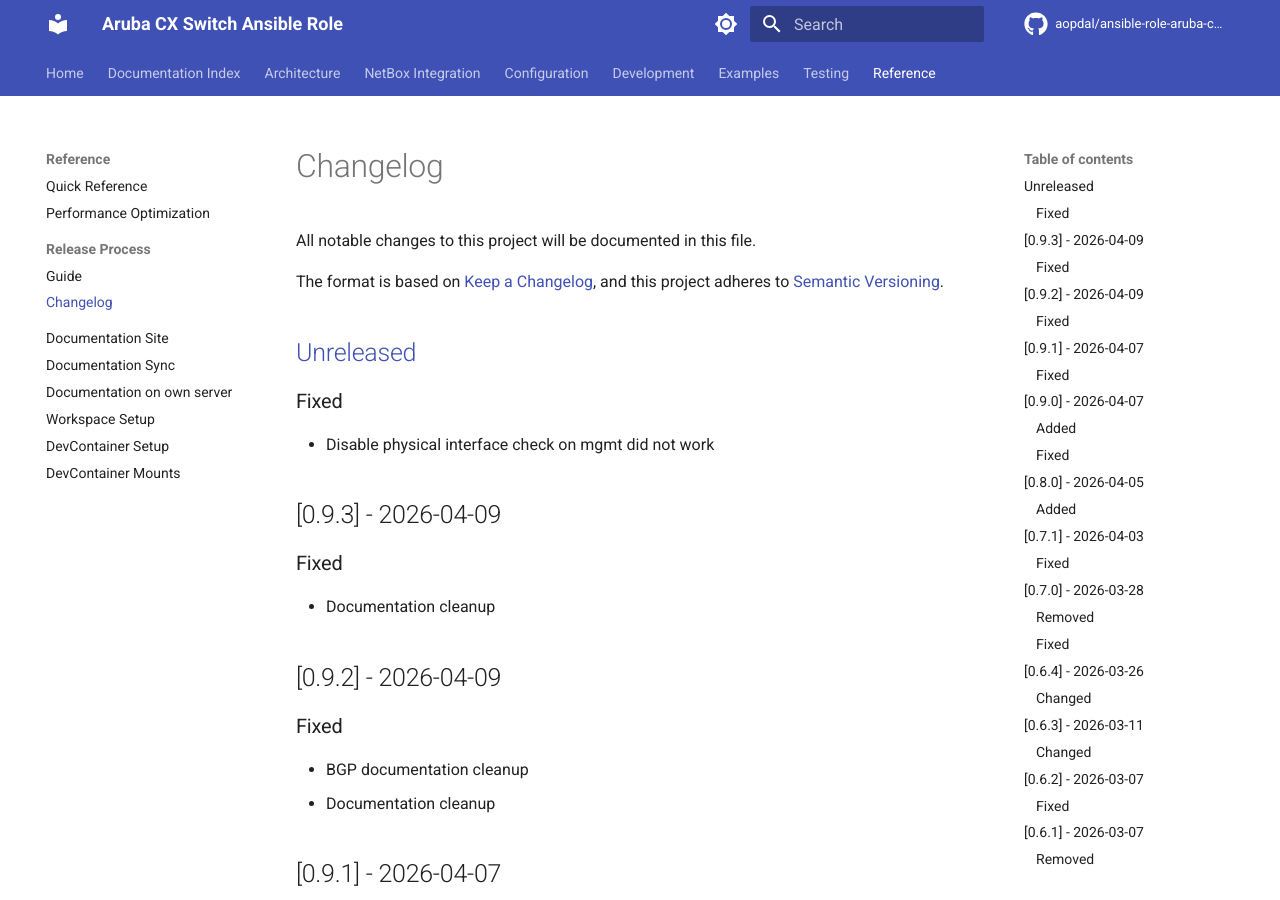
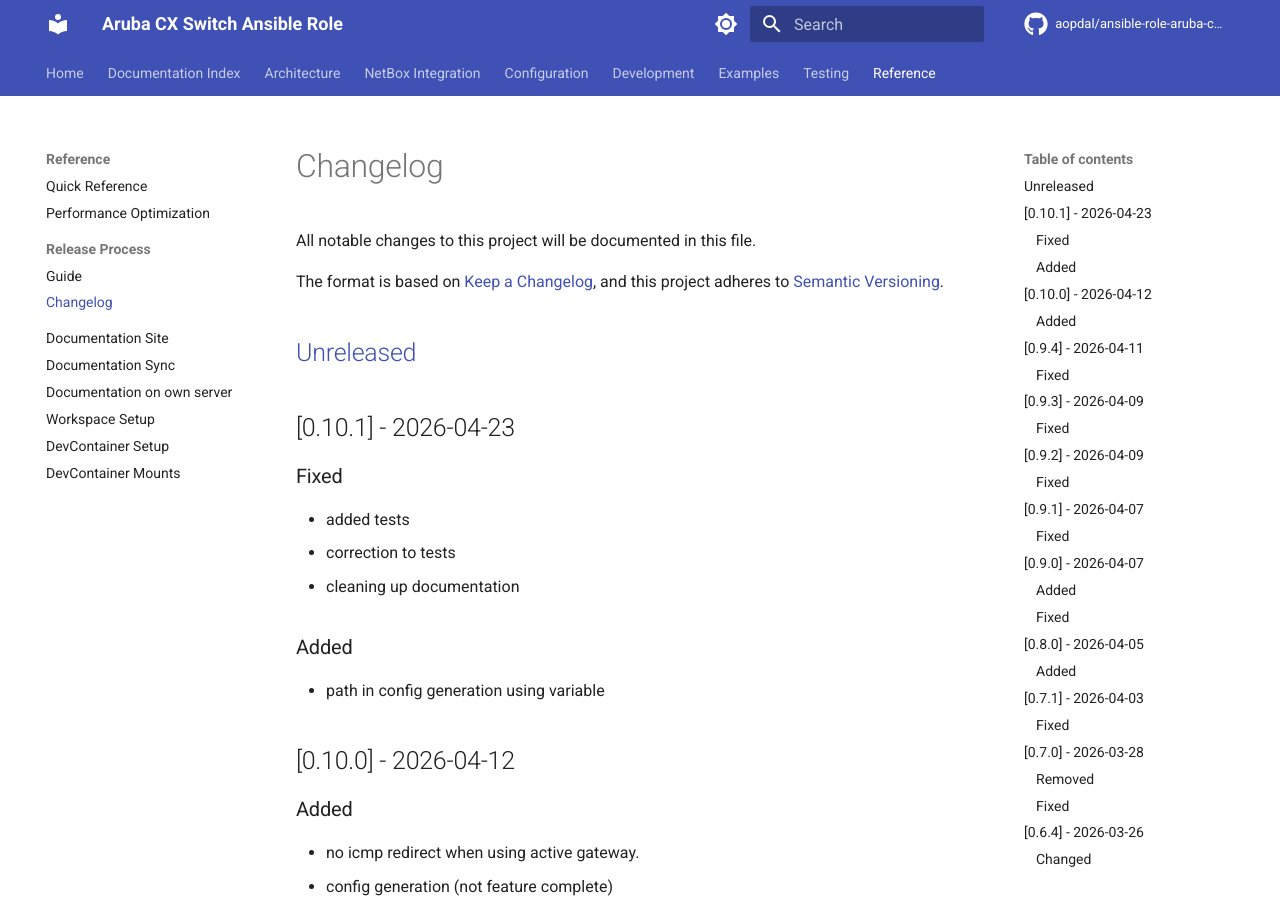
Before and after one commit to aopdal/ansible-role-aruba-cx-switch, an MkDocs documentation site: the page built from docs/CHANGELOG.md, in a window 1280 px wide and 900 px high. Built offline with MkDocs 1.6.1 and Material for MkDocs 9.7.7, drawn with Linux system fonts in a browser that asks for light colours; comment, search, counter and statistics services are not loaded.

Commit message:
chore: release version 0.10.1

```diff
--- a/docs/CHANGELOG.md
+++ b/docs/CHANGELOG.md
@@ -6,6 +6,27 @@
 and this project adheres to [Semantic Versioning](https://semver.org/spec/v2.0.0.html).
 
 ## [Unreleased]
+
+## [0.10.1] - 2026-04-23
+
+### Fixed
+
+- added tests
+- correction to tests
+- cleaning up documentation
+
+### Added
+
+- path in config generation using variable
+
+## [0.10.0] - 2026-04-12
+
+### Added
+
+- no icmp redirect when using active gateway.
+- config generation (not feature complete)
+
+## [0.9.4] - 2026-04-11
 
 ### Fixed
 
```
Also changed, not shown: CHANGELOG.md (+12 -0 lines), 1 other file.
